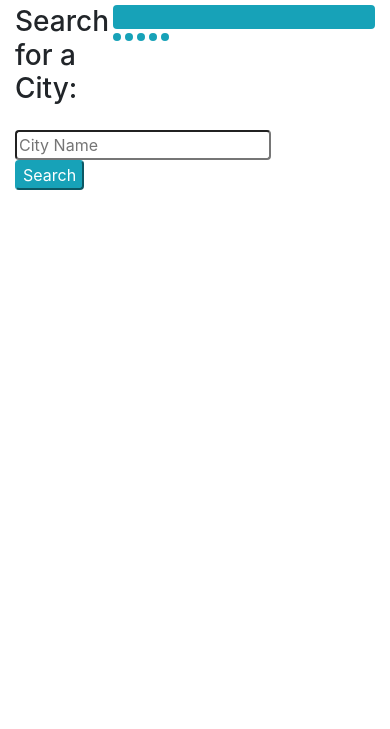
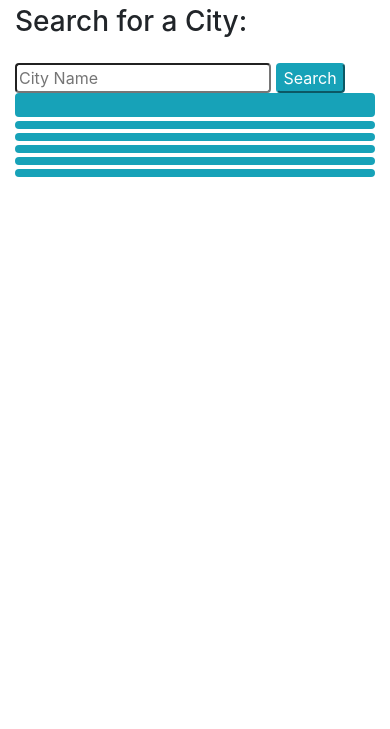
Before and after one commit to Sean-K-Madigan/WeatherBoard.Madigan, a plain HTML site: page index.html in a window 390 px wide. Shown: the part 115-844 px from the top of the page. Drawn offline with nearby package versions, Linux system fonts and the light colour scheme.

Commit message:
final layout adjustment for equal spacing and improved responsiveness

```diff
--- a/assets/css/style.css
+++ b/assets/css/style.css
@@ -3,9 +3,9 @@
 }
 
 body {
-    height: 100vh;
+    min-height: 100vh;
 }
 
 main {
-    height: 90vh;
+    min-height: 90vh;
 }
--- a/index.html
+++ b/index.html
@@ -17,7 +17,7 @@
         <main class="container custom-main">
             <div class="row">
 
-                <div class="col-3">
+                <div class="col-12 col-lg-3">
                     <form id="citySelect" class="">
                         <h3 class="pb-3">Search for a City:</h3>
                         <input id="cityInput" class="rounded" type="text" placeholder="City Name">
@@ -33,19 +33,19 @@
                     </div>
                 </div>
 
-                <div class="col-9">
+                <div class="col-12 col-lg-9">
                     <div id="weatherInfo" class="bg-info rounded p-2">
                         <h2 id="city-name"></h2>
                         <div id="city-info"></div>
                     </div>
 
                     <div id="forecast" class="container">
-                        <div class="row mb-6">
-                            <div id="day1" class="col-2.2 p-1 mr-1 mt-1 bg-info rounded"></div>
-                            <div id="day2" class="col-2.2 p-1 mr-1 mt-1 bg-info rounded"></div>
-                            <div id="day3" class="col-2.2 p-1 mr-1 mt-1 bg-info rounded"></div>
-                            <div id="day4" class="col-2.2 p-1 mr-1 mt-1 bg-info rounded"></div>
-                            <div id="day5" class="col-2.2 p-1 mr-1 mt-1 bg-info rounded"></div>
+                        <div class="row mb-6 justify-content-between">
+                            <div id="day1" class="col-12 col-lg-2 p-1 mr-1 mt-1 bg-info rounded"></div>
+                            <div id="day2" class="col-12 col-lg-2 p-1 mr-1 mt-1 bg-info rounded"></div>
+                            <div id="day3" class="col-12 col-lg-2 p-1 mr-1 mt-1 bg-info rounded"></div>
+                            <div id="day4" class="col-12 col-lg-2 p-1 mr-1 mt-1 bg-info rounded"></div>
+                            <div id="day5" class="col-12 col-lg-2 p-1 mr-1 mt-1 bg-info rounded"></div>
                         </div>
                     </div>
                 </div>
```
